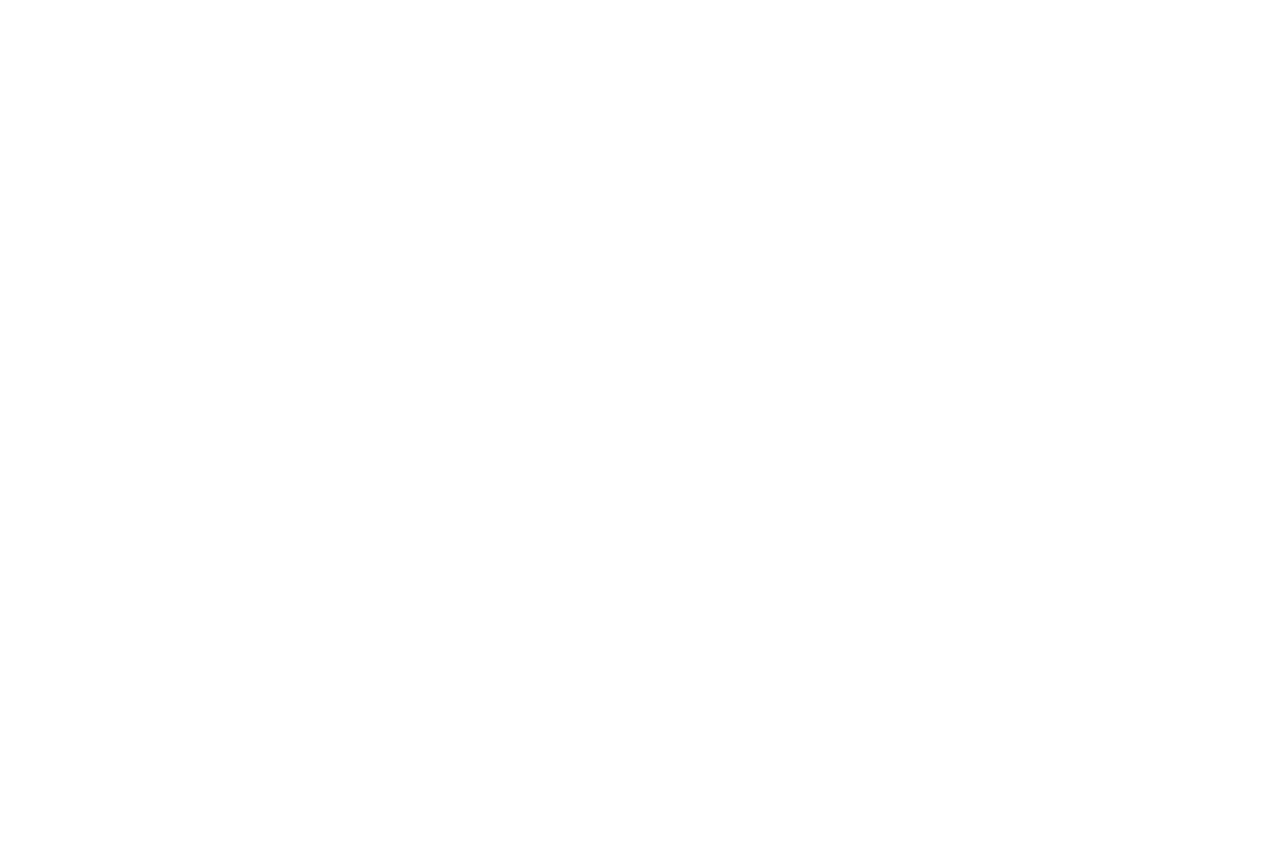
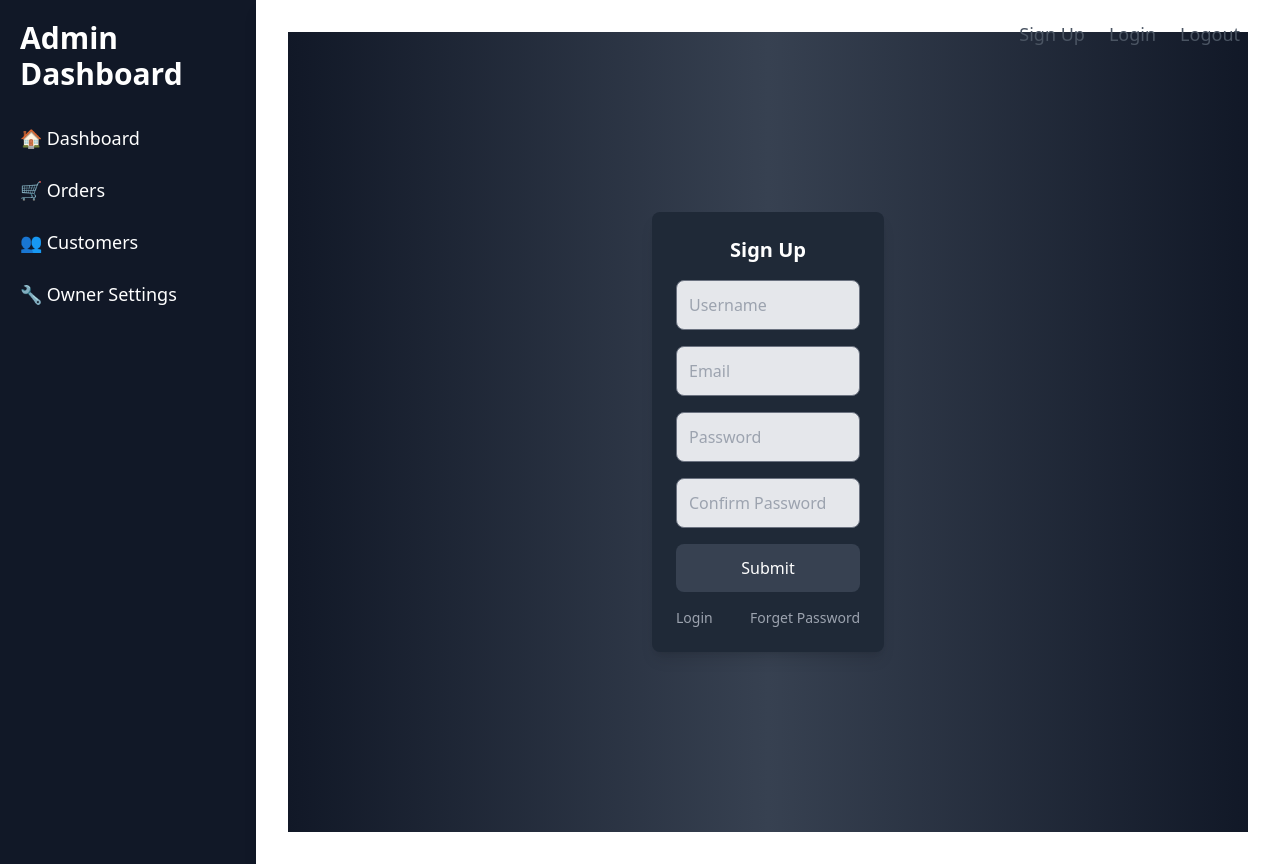
Before and after one commit to hisham-taj/Acex-project, a React (Vite) app: page /Admin/signup in a window 1280 px wide. Before the commit this address had no page. Before the commit the page ends 800 px from the top, so only its background shows below. Built offline with nearby package versions, Linux system fonts and the light colour scheme.

Commit message:
admin page created

```diff
--- /dev/null
+++ b/src/AdminPages/dashboard.jsx
@@ -0,0 +1,14 @@
+// src/components/Dashboard.jsx
+import React from 'react';
+
+function Dashboard() {
+  return (
+    <div>
+      <h1 className="text-3xl font-bold">Dashboard</h1>
+      <p>Welcome to the admin dashboard!</p>
+      {/* Add dashboard statistics, charts, and analytics here */}
+    </div>
+  );
+}
+
+export default Dashboard;
--- a/src/App.jsx
+++ b/src/App.jsx
@@ -1,32 +1,60 @@
-import { useState } from 'react'
-import { BrowserRouter, Routes, Route } from 'react-router-dom';
-
-import SignUp from './pages/signup'
+// src/App.jsx
+import { BrowserRouter, Routes, Route, Link } from 'react-router-dom';
+import Dashboard from './AdminPages/dashboard';
+import Orders from './pages/order';
+import Customers from './pages/customers';
+import Owner from './pages/owner';
+import SignUp from './pages/signup';
 import Login from './pages/Login';
-import About from './pages/About';
 import Logout from './pages/Logout';
-import './App.css'
-import './index.css'
-import Admin from './components/Admin'
 
 function App() {
   return (
-    <>
     <BrowserRouter>
-    <Routes>
-      <Route>
-      {/* <Route path="/Nav" element={}></Route> */}
-      <Route path="/Nav/signup" element={<SignUp />} />
-      <Route path="/Nav/login" element={<Login />} />
-      <Route path="/Nav/logout" element={<Logout />} />
-      <Route path="/Nav/About" element={< About/>} />
-      <Route  path='/Admin'  element={ <Admin/>}/>
-      </Route>
-    </Routes>
+      <div className="min-h-screen flex bg-gray-50">
+        {/* Sidebar */}
+        <aside className="w-1/5 bg-gray-900 text-white p-5">
+          <h2 className="text-3xl font-semibold mb-8">Admin Dashboard</h2>
+          <nav>
+            <ul className="space-y-6 text-lg">
+              <li>
+                <Link to="/Admin/dashboard" className="hover:text-gray-400 transition-colors">🏠 Dashboard</Link>
+              </li>
+              <li>
+                <Link to="/Admin/orders" className="hover:text-gray-400 transition-colors">🛒 Orders</Link>
+              </li>
+              <li>
+                <Link to="/Admin/customers" className="hover:text-gray-400 transition-colors">👥 Customers</Link>
+              </li>
+              <li>
+                <Link to="/Admin/owner" className="hover:text-gray-400 transition-colors">🔧 Owner Settings</Link>
+              </li>
+            </ul>
+          </nav>
+        </aside>
+
+        {/* Main Content */}
+        <div className="w-4/5 p-8 relative bg-white shadow-lg">
+          {/* Top Right Links */}
+          <div className="absolute top-5 right-10 flex items-center space-x-6 text-lg">
+            <Link to="/Admin/signup" className="hover:underline text-gray-600 hover:text-gray-900 transition-colors">Sign Up</Link>
+            <Link to="/Admin/login" className="hover:underline text-gray-600 hover:text-gray-900 transition-colors">Login</Link>
+            <Link to="/Admin/logout" className="hover:underline text-gray-600 hover:text-gray-900 transition-colors">Logout</Link>
+          </div>
+
+          <Routes>
+            <Route path="/Admin/dashboard" element={<Dashboard />} />
+            <Route path="/Admin/orders" element={<Orders />} />
+            <Route path="/Admin/customers" element={<Customers />} />
+            <Route path="/Admin/owner" element={<Owner />} />
+            <Route path="/Admin/signup" element={<SignUp />} />
+            <Route path="/Admin/login" element={<Login />} />
+            <Route path="/Admin/logout" element={<Logout />} />
+          </Routes>
+        </div>
+      </div>
     </BrowserRouter>
-    </>
-  )
-  }
+  );
+}
 
-
-export default App
+export default App;
--- a/src/components/navbar.jsx
+++ b/src/components/navbar.jsx
@@ -3,23 +3,24 @@ import { Link } from 'react-router-dom';
 function NavBar() {
   return (
     <div>
-      <div className='bg-violet-200 w-full h-20'>
-        <div className='flex gap-5 ml-[45rem] justify-center pt-4'>
+  <div className='bg-gray-900 w-full h-20 flex justify-center items-center'>
+    <div className='flex gap-6'>
       <Link exact to='/Nav/signup'>
-            <button className='text-black bg-slate-50 w-36'>Signup</button>
+        <button className='px-6 py-2 text-white bg-gray-800 rounded-md hover:bg-gray-700 transition-all'>Signup</button>
       </Link>
       <Link exact to='/Nav/login'>
-            <button className='text-black bg-slate-50 w-36'>Login</button>
+        <button className='px-6 py-2 text-white bg-gray-800 rounded-md hover:bg-gray-700 transition-all'>Login</button>
       </Link>
       <Link exact to='/Nav/logout'>
-            <button className='text-black bg-slate-50 w-36'>Logout</button>
+        <button className='px-6 py-2 text-white bg-gray-800 rounded-md hover:bg-gray-700 transition-all'>Logout</button>
       </Link>
       <Link exact to='/Nav/About'>
-            <button className='text-black bg-slate-50 w-36'>About</button>
+        <button className='px-6 py-2 text-white bg-gray-800 rounded-md hover:bg-gray-700 transition-all'>About</button>
       </Link>
     </div>
   </div>
 </div>
+
   )
 }
 
--- /dev/null
+++ b/src/pages/customers.jsx
@@ -0,0 +1,14 @@
+// src/components/Customers.jsx
+import React from 'react';
+
+function Customers() {
+  return (
+    <div>
+      <h1 className="text-3xl font-bold">Customers</h1>
+      <p>Here you can view and manage customers.</p>
+      {/* Add a table or list of customers here */}
+    </div>
+  );
+}
+
+export default Customers;
--- /dev/null
+++ b/src/pages/order.jsx
@@ -0,0 +1,14 @@
+// src/components/Orders.jsx
+import React from 'react';
+
+function Orders() {
+  return (
+    <div>
+      <h1 className="text-3xl font-bold">Orders</h1>
+      <p>Here you can manage and view orders.</p>
+      {/* Add table or list of orders here */}
+    </div>
+  );
+}
+
+export default Orders;
--- /dev/null
+++ b/src/pages/owner.jsx
@@ -0,0 +1,14 @@
+// src/components/Owner.jsx
+import React from 'react';
+
+function Owner() {
+  return (
+    <div>
+      <h1 className="text-3xl font-bold">Owner</h1>
+      <p>Owner settings and details can be managed here.</p>
+      {/* Add owner-specific settings or options here */}
+    </div>
+  );
+}
+
+export default Owner;
--- a/src/pages/signup.jsx
+++ b/src/pages/signup.jsx
@@ -24,7 +24,8 @@ function SignUp() {
   };
 
   return (
-    <div className="flex items-center justify-center min-h-screen bg-gray-100 p-4">
+
+    <div className="flex items-center justify-center min-h-screen bg-gradient-to-r from-gray-900 via-gray-700 to-gray-900 p-4">
     <div className="w-full sm:w-2/3 md:w-1/2 lg:w-1/3 xl:w-1/4 2xl:w-1/5 bg-gray-800 p-6 rounded-lg shadow-lg">
       <h1 className="text-xl font-semibold text-center text-white mb-4">Sign Up</h1>
       {error && <div className="text-red-500 text-center mb-4">{error}</div>}
@@ -34,31 +35,31 @@ function SignUp() {
           type="text"
           name="userName"
           placeholder="Username"
-            className="w-full p-3 rounded-lg bg-gray-200 border border-gray-300 focus:outline-none focus:ring-2 focus:ring-yellow-500"
+          className="w-full p-3 rounded-lg bg-gray-200 border border-gray-500 focus:outline-none focus:ring-2 focus:ring-gray-500"
           onChange={(e) => setUserName(e.target.value)}
         />
         <input
           type="email"
           name="email"
           placeholder="Email"
-            className="w-full p-3 rounded-lg bg-gray-200 border border-gray-300 focus:outline-none focus:ring-2 focus:ring-yellow-500"
+          className="w-full p-3 rounded-lg bg-gray-200 border border-gray-500 focus:outline-none focus:ring-2 focus:ring-gray-500"
           onChange={(e) => setEmail(e.target.value)}
         />
         <input
           type="password"
           name="password"
           placeholder="Password"
-            className="w-full p-3 rounded-lg bg-gray-200 border border-gray-300 focus:outline-none focus:ring-2 focus:ring-yellow-500"
+          className="w-full p-3 rounded-lg bg-gray-200 border border-gray-500 focus:outline-none focus:ring-2 focus:ring-gray-500"
           onChange={(e) => setPassword(e.target.value)}
         />
         <input
           type="password"
           name="confirmPassword"
           placeholder="Confirm Password"
-            className="w-full p-3 rounded-lg bg-gray-200 border border-gray-300 focus:outline-none focus:ring-2 focus:ring-yellow-500"
+          className="w-full p-3 rounded-lg bg-gray-200 border border-gray-500 focus:outline-none focus:ring-2 focus:ring-gray-500"
           onChange={(e) => setCPassword(e.target.value)}
         />
-          <button className="w-full py-3 bg-yellow-500 text-white rounded-lg hover:bg-yellow-400 transition-all" type="submit">
+        <button className="w-full py-3 bg-gray-700 text-white rounded-lg hover:bg-gray-600 transition-all" type="submit">
           Submit
         </button>
       </form>
@@ -69,7 +70,9 @@ function SignUp() {
       </div>
     </div>
   </div>
+
     );
  }
 
+
 export default SignUp;
```
Lines whose indentation alone changed are shown as unchanged.
